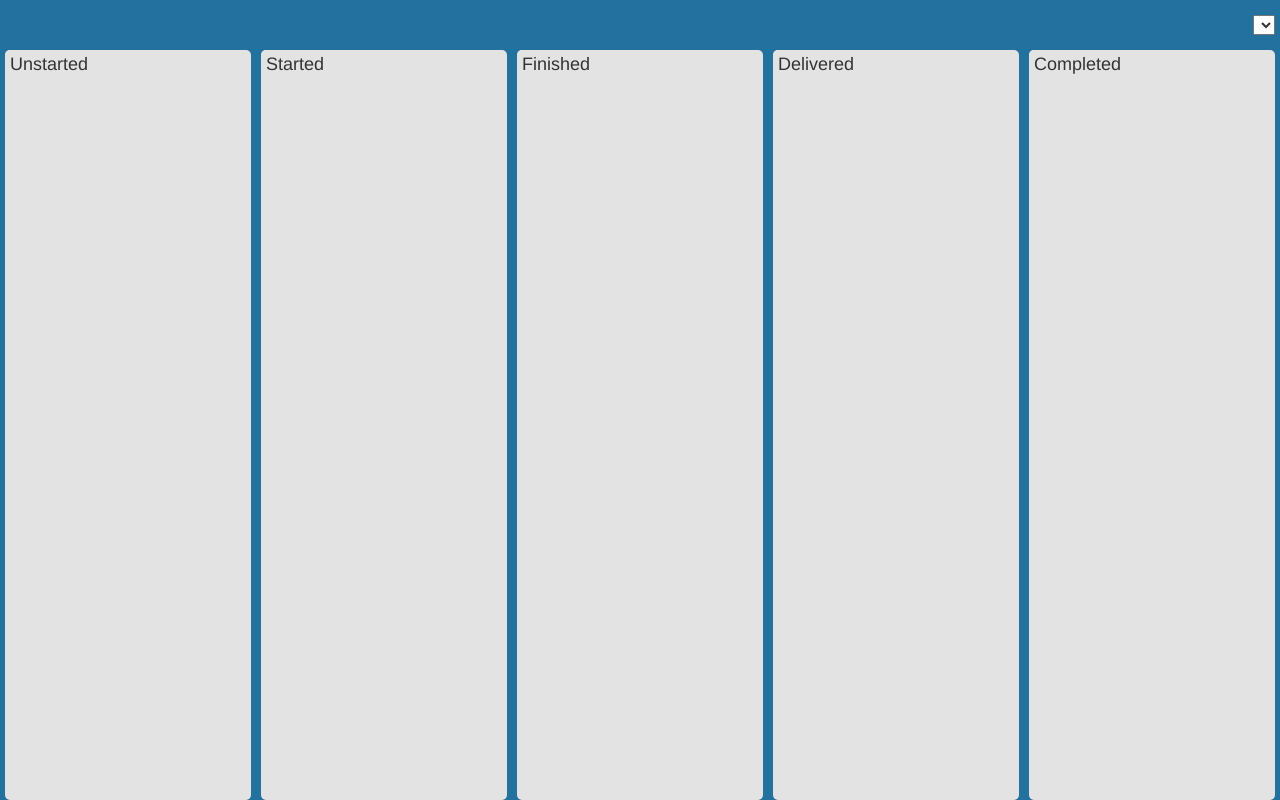
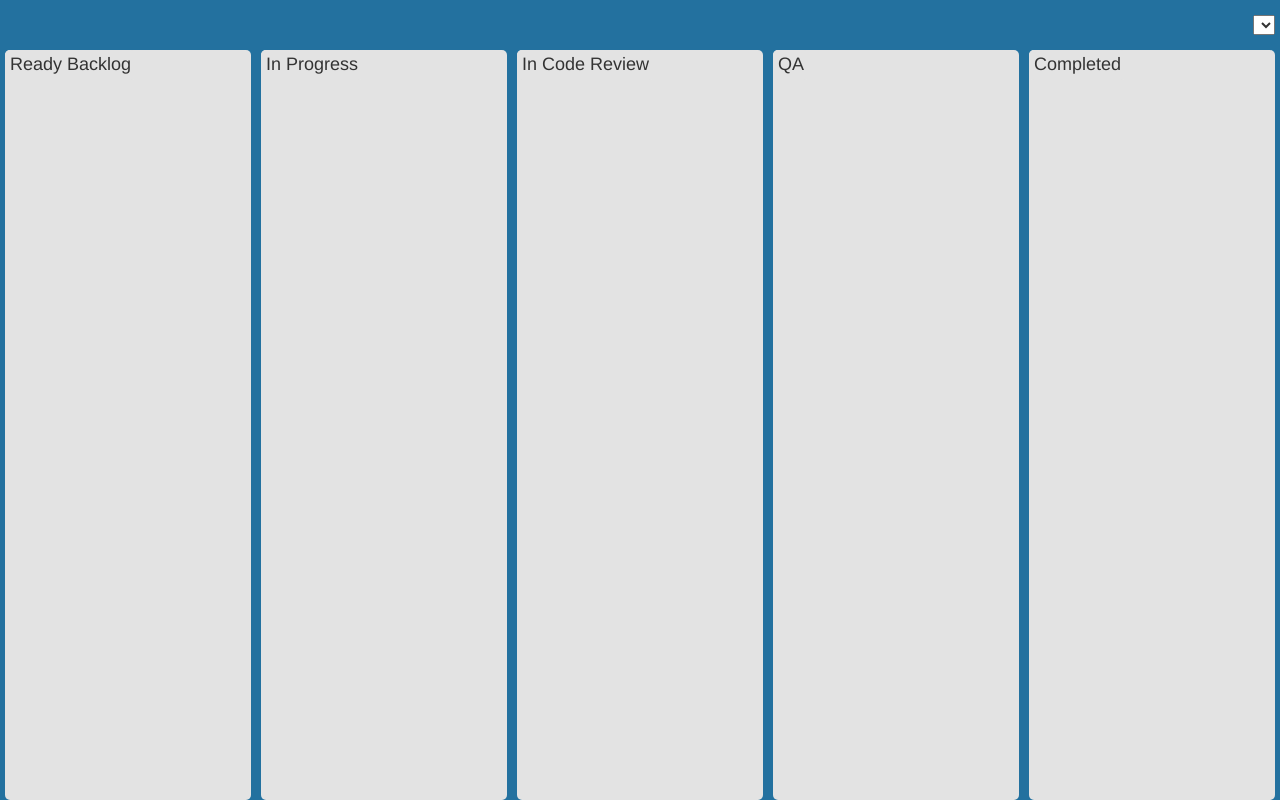
Before and after one commit to OmarSkalli/pivotal-kanban, a plain HTML site: page index.html in a window 1280 px wide. Drawn offline with nearby package versions, Linux system fonts and the light colour scheme.

Commit message:
Rename column names

```diff
--- a/index.html
+++ b/index.html
@@ -103,20 +103,20 @@
         <div class="row">
             <!-- Unstarted, Started, Finished, Delivered, Completed -->
             <div class="col-md-5ths col-xs-6 pivotal-unstarted">
-                <h1>Unstarted</h1>
+                <h1>Ready Backlog</h1>
                 <div class='stories'>
                 </div>
             </div>
             <div class="col-md-5ths col-xs-6 pivotal-started">
-                <h1>Started</h1>
+                <h1>In Progress</h1>
                 <div class='stories'></div>
             </div>
             <div class="col-md-5ths col-xs-6 pivotal-finished">
-                <h1>Finished</h1>
+                <h1>In Code Review</h1>
                 <div class='stories'></div>
             </div>
             <div class="col-md-5ths col-xs-6 pivotal-delivered">
-                <h1>Delivered</h1>
+                <h1>QA</h1>
                 <div class='stories'></div>
             </div>
             <div class="col-md-5ths col-xs-6 pivotal-accepted">
```
